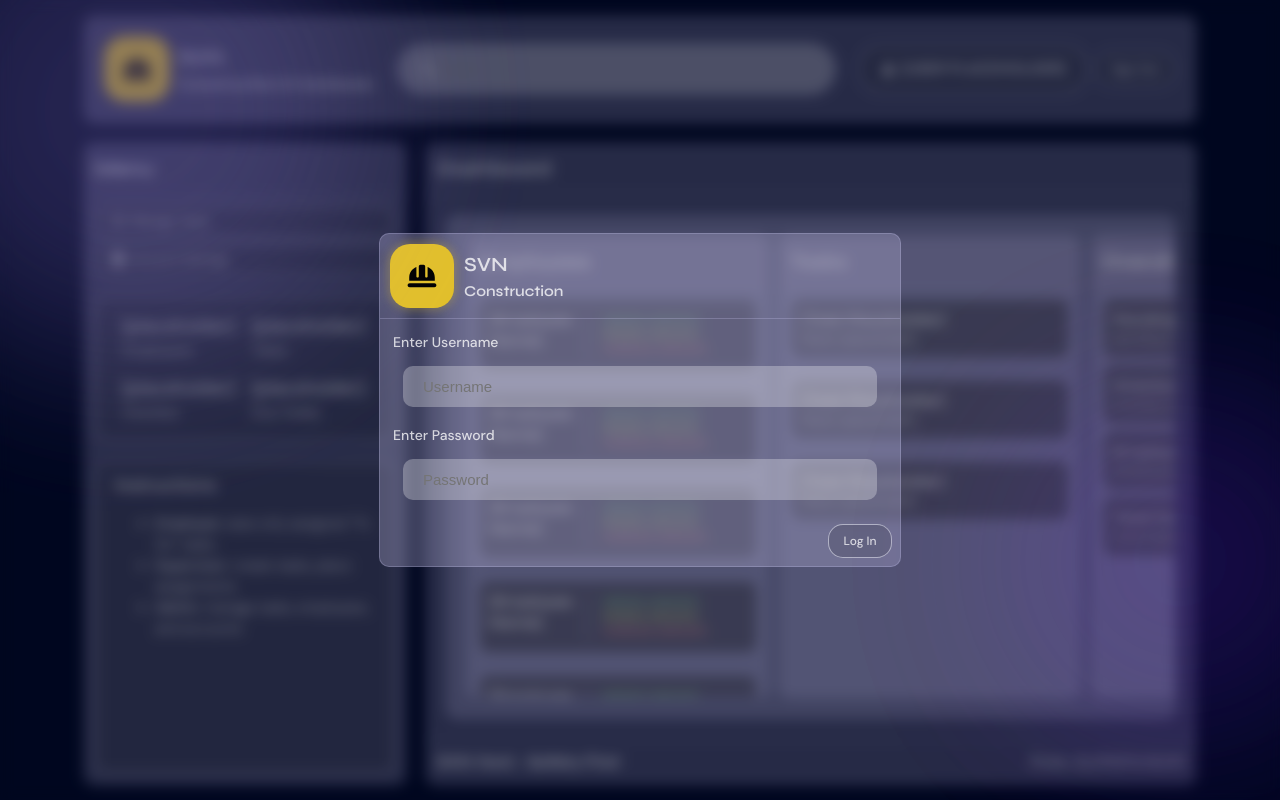
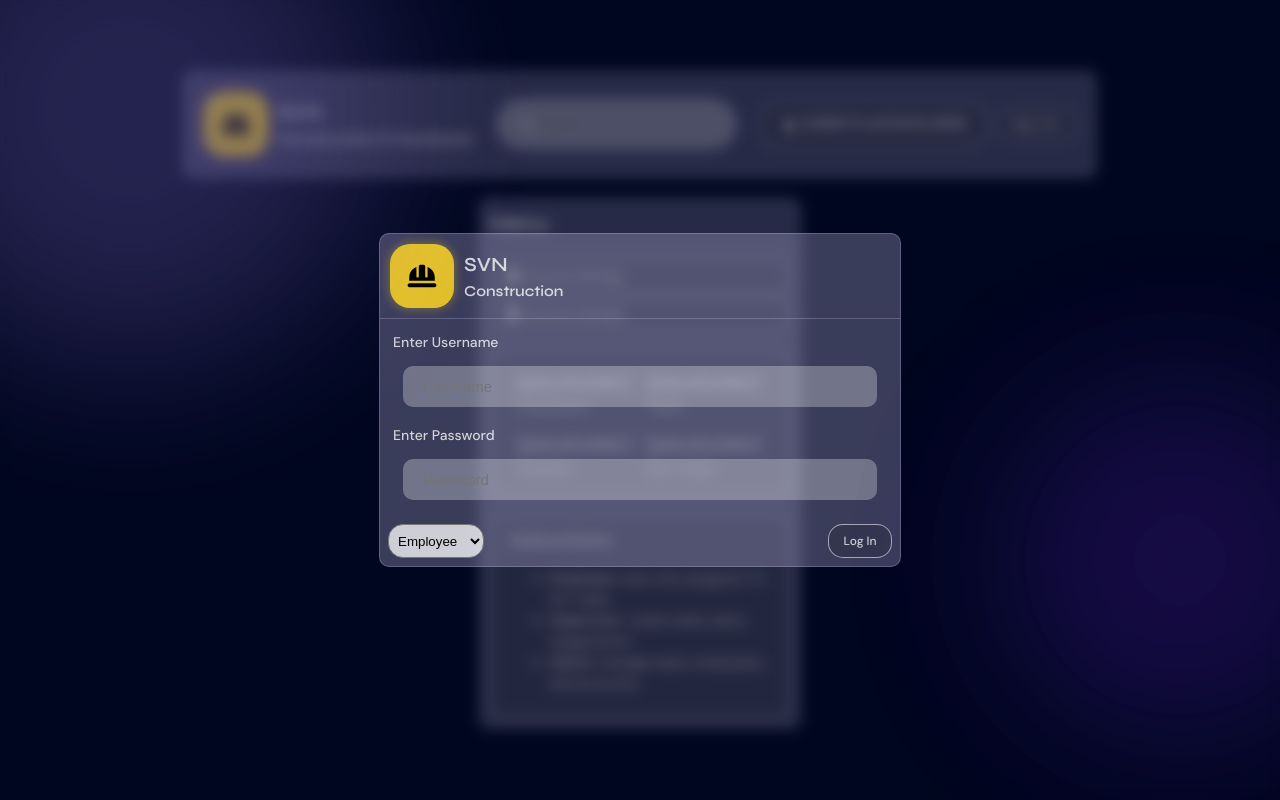
Before and after one commit to 5000adel/SVN-Task-Manager-React, a React (Vite) app in the folder svn-app/: page / in a window 1280 px wide. Shown: the top 800 px of the page. Built offline with nearby package versions, Linux system fonts and the light colour scheme.

Commit message:
feat: Auth, App - added feature for testing user roles

```diff
--- a/svn-app/src/App.jsx
+++ b/svn-app/src/App.jsx
@@ -9,13 +9,14 @@ import Dashboard from './assets/pages/Dashboard'
 function App() {
   const [count, setCount] = useState(0);
   const [showAuth, setShowAuth] = useState(true);
+  const [role, setRole] = useState("");
 
   return (
     <>
       <div style={{ alignItems: 'center' }}>
         <Background />
-        <Dashboard onLogOut={() => setShowAuth(true)} role={"supervisor"}/>
-        {showAuth && <Auth onLogIn={() => setShowAuth(false)}/>};
+        <Dashboard onLogOut={() => setShowAuth(true)} role={role}/>
+        {showAuth && <Auth onLogIn={(selectedRole) => {setShowAuth(false); setRole(selectedRole)}}/>};
       </div>
     </>
   )
--- a/svn-app/src/assets/pages/Auth.jsx
+++ b/svn-app/src/assets/pages/Auth.jsx
@@ -1,7 +1,10 @@
 import '../styles/Auth.css'
 import Blur from '../components/Blur'
+import { useState } from 'react';
 
-export default function Auth({onLogIn}) {
+export default function Auth({ onLogIn }) {
+    const [role, setRole] = useState("worker");
+
     return (
         <Blur>
             <div className='parent-container'>
@@ -12,21 +15,27 @@ export default function Auth({onLogIn}) {
                                 <path d="M384 328L384 128C384 110.3 369.7 96 352 96L288 96C270.3 96 256 110.3 256 128L256 328C256 341.3 245.3 352 232 352C218.7 352 208 341.3 208 328L208 142.1C122 173.8 64 255.8 64 352L64 416L576 416L576 352C575 256.8 517.6 174.3 432 142.2L432 328C432 341.3 421.3 352 408 352C394.7 352 384 341.3 384 328zM72 464C49.9 464 32 481.9 32 504C32 526.1 49.9 544 72 544L568 544C590.1 544 608 526.1 608 504C608 481.9 590.1 464 568 464L72 464z" />
                             </svg>
                         </div>
-                        <div style={{ display: 'flex', flexDirection: 'column', marginTop:'auto', marginBottom:'auto'}}>
-                            <div style={{ color: '#ffffffc4', fontSize: '20px', textAlign:'left' }}>SVN</div>
+                        <div style={{ display: 'flex', flexDirection: 'column', marginTop: 'auto', marginBottom: 'auto' }}>
+                            <div style={{ color: '#ffffffc4', fontSize: '20px', textAlign: 'left' }}>SVN</div>
                             <div style={{ color: '#ffffffc4', fontSize: '15px' }}>Construction</div>
                         </div>
                     </div>
 
                     <div className='container-box cb-1'>
-                        <div className='h1' style={{paddingLeft:'5px'}}>Enter Username</div>
+                        <div className='h1' style={{ paddingLeft: '5px' }}>Enter Username</div>
                         <input placeholder='Username' className='auth-input' />
-                        <div className='h1' style={{paddingLeft:'5px'}}>Enter Password</div>
+                        <div className='h1' style={{ paddingLeft: '5px' }}>Enter Password</div>
                         <input placeholder='Password' type='password' className='auth-input' />
                     </div>
 
                     <div className='container-box cb-2'>
-                        <button style={{ marginLeft: 'auto' }} onClick={onLogIn} >Log In</button>
+                        {/* Testing */}
+                        <select onChange={(e) => setRole(e.target.value)}>
+                            <option value="employee">Employee</option>
+                            <option value="supervisor">Supervisor</option>
+                            <option value="admin">Admin</option>
+                        </select>
+                        <button style={{ marginLeft: 'auto' }} onClick={() => {console.log(role); onLogIn(role);}} >Log In</button>
                     </div>
                 </div>
             </div>
--- a/svn-app/src/assets/styles/Auth.css
+++ b/svn-app/src/assets/styles/Auth.css
@@ -35,14 +35,12 @@
     font-family: 'Syne', sans-serif;
 }
 /* add header to main styles */
-
 .h1 {
     margin: 5px 0 0 0;
     font-size: 14px;
     color: #ffffffc4;
     font-weight: 750;
 }
-
 .container-box {
     display: flex;
     flex-direction: column;
@@ -50,16 +48,13 @@
     text-align: left;
     gap: 5px;
 }
-
 .cb-1 {
     flex-direction: column;
 }
-
 .cb-2 {
     flex-direction: row;
     flex-grow: 1;
 }
-
 .auth-input {
     color: #ffffffc4;
     background-color: #ffffff49;
@@ -71,16 +66,19 @@
     box-sizing: border-box;
     display: inline-block;
 }
-
-
 auth-input::placeholder,
 textarea::placeholder {
     color: #ffffffc4;
     opacity: 0.6;
 }
-
 .button {
     border: 5px solid #b5b2da52;
     border-radius: 5px;
     flex-grow: 1;
 }
+/* Testing */
+select {
+    background: #FFFFFFC0;
+    border-radius: 15px;
+    padding: 0 5px
+}
```
